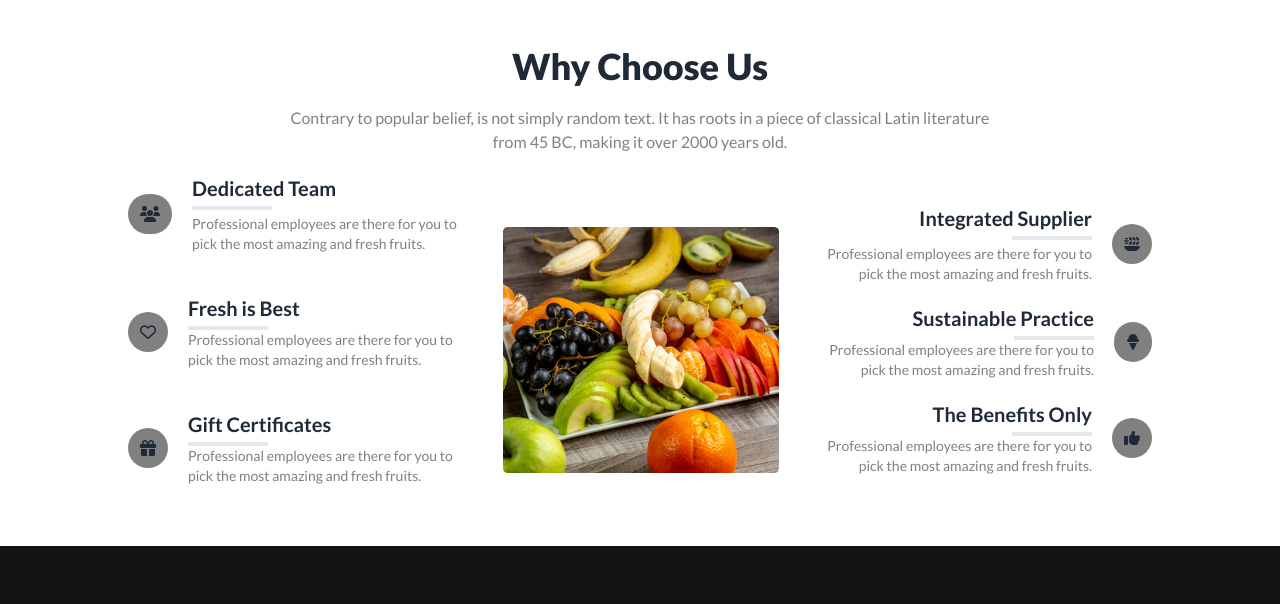
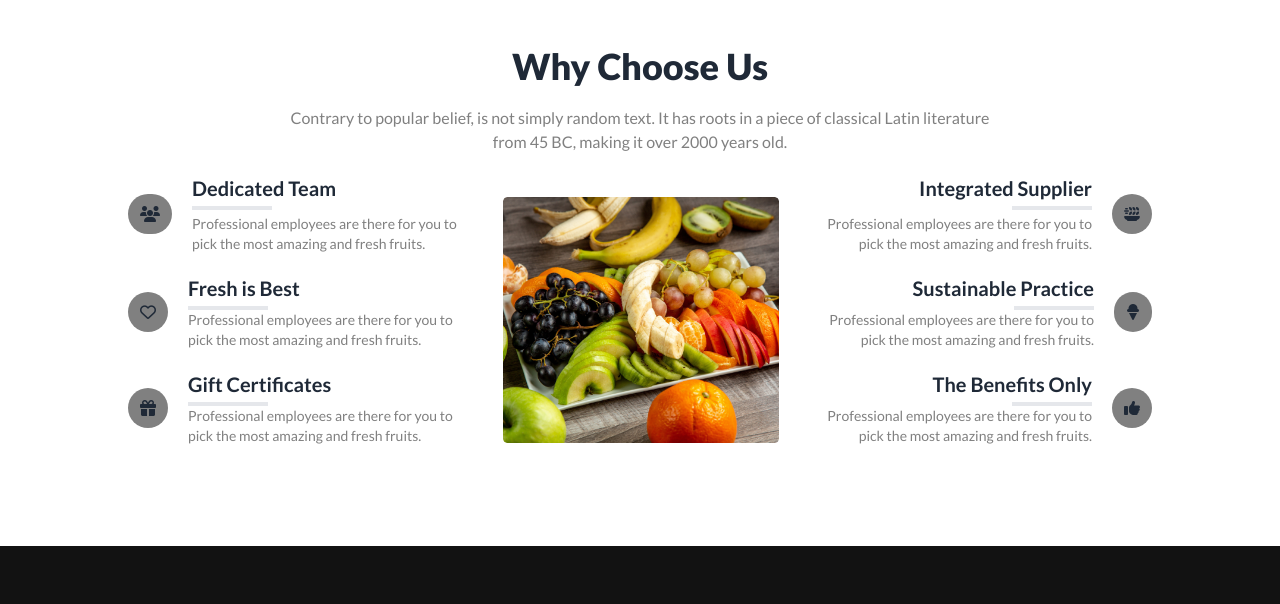
Before and after one commit to tanvir0908/fruit-brust, a plain HTML site: page index.html in a window 1280 px wide. Shown: the part 2177-2781 px from the top of the page. Drawn offline with nearby package versions, Linux system fonts and the light colour scheme.

Commit message:
Update index.html

```diff
--- a/index.html
+++ b/index.html
@@ -616,10 +616,10 @@
           a piece of classical Latin literature from 45 BC, making it over 2000
           years old.
         </p>
-        <div class="flex gap-10 items-center">
+        <div class="flex gap-10 items-center mb-20">
           <!-- Left -->
           <div>
-            <div class="flex gap-5 items-center mb-10">
+            <div class="flex gap-5 items-center mb-5">
               <i class="bg-light-gray p-3 rounded-full fa-solid fa-users"></i>
               <div>
                 <h2 class="text-xl font-bold mb-1">Dedicated Team</h2>
@@ -630,7 +630,7 @@
                 </p>
               </div>
             </div>
-            <div class="flex gap-5 items-center mb-10">
+            <div class="flex gap-5 items-center mb-5">
               <i class="bg-light-gray p-3 rounded-full fa-regular fa-heart"></i>
               <div>
                 <h2 class="text-xl font-bold mb-1">Fresh is Best</h2>
@@ -641,7 +641,7 @@
                 </p>
               </div>
             </div>
-            <div class="flex gap-5 items-center mb-10">
+            <div class="flex gap-5 items-center mb-5">
               <i class="bg-light-gray p-3 rounded-full fa-solid fa-gift"></i>
               <div>
                 <h2 class="text-xl font-bold mb-1">Gift Certificates</h2>
```
